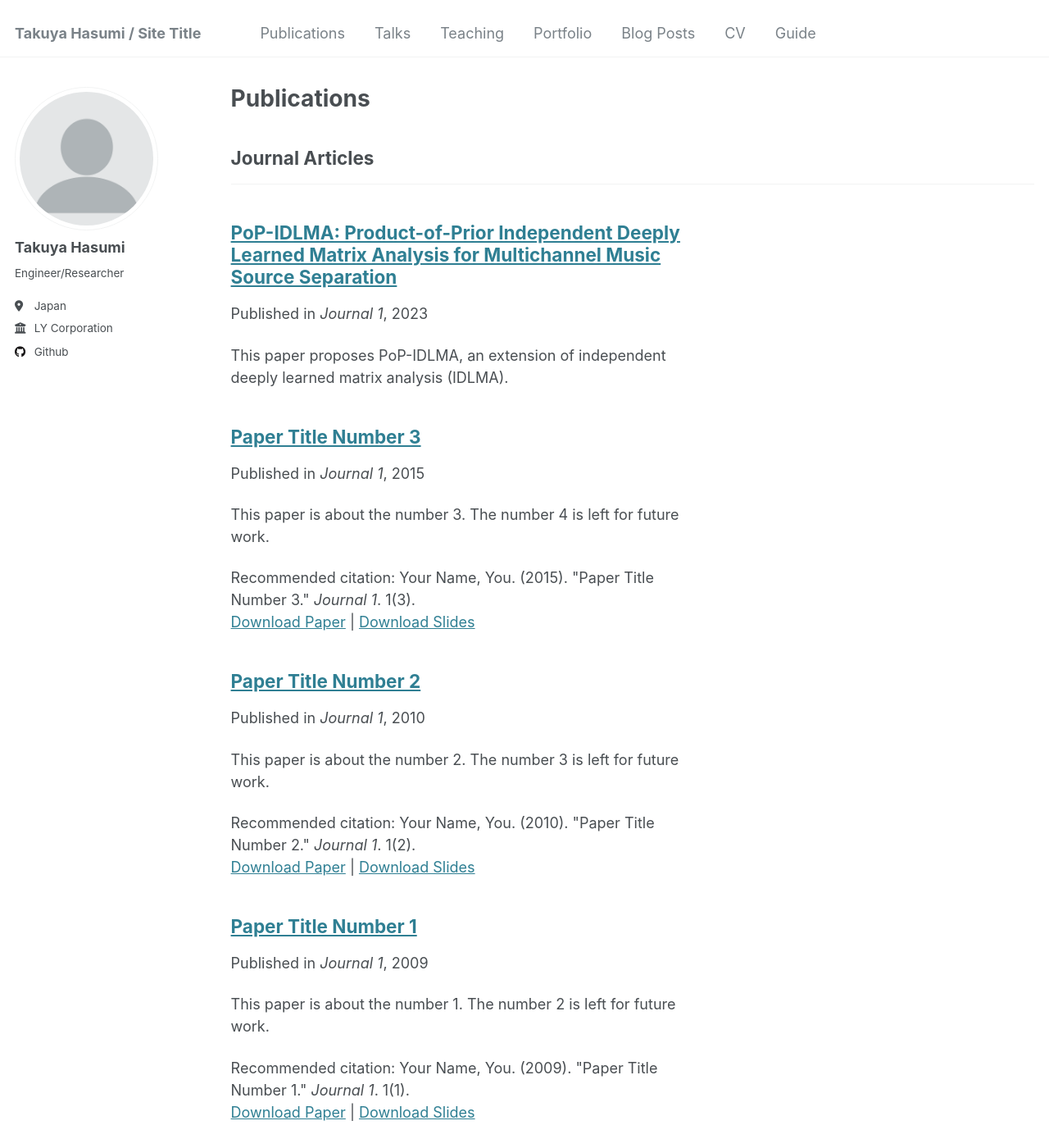
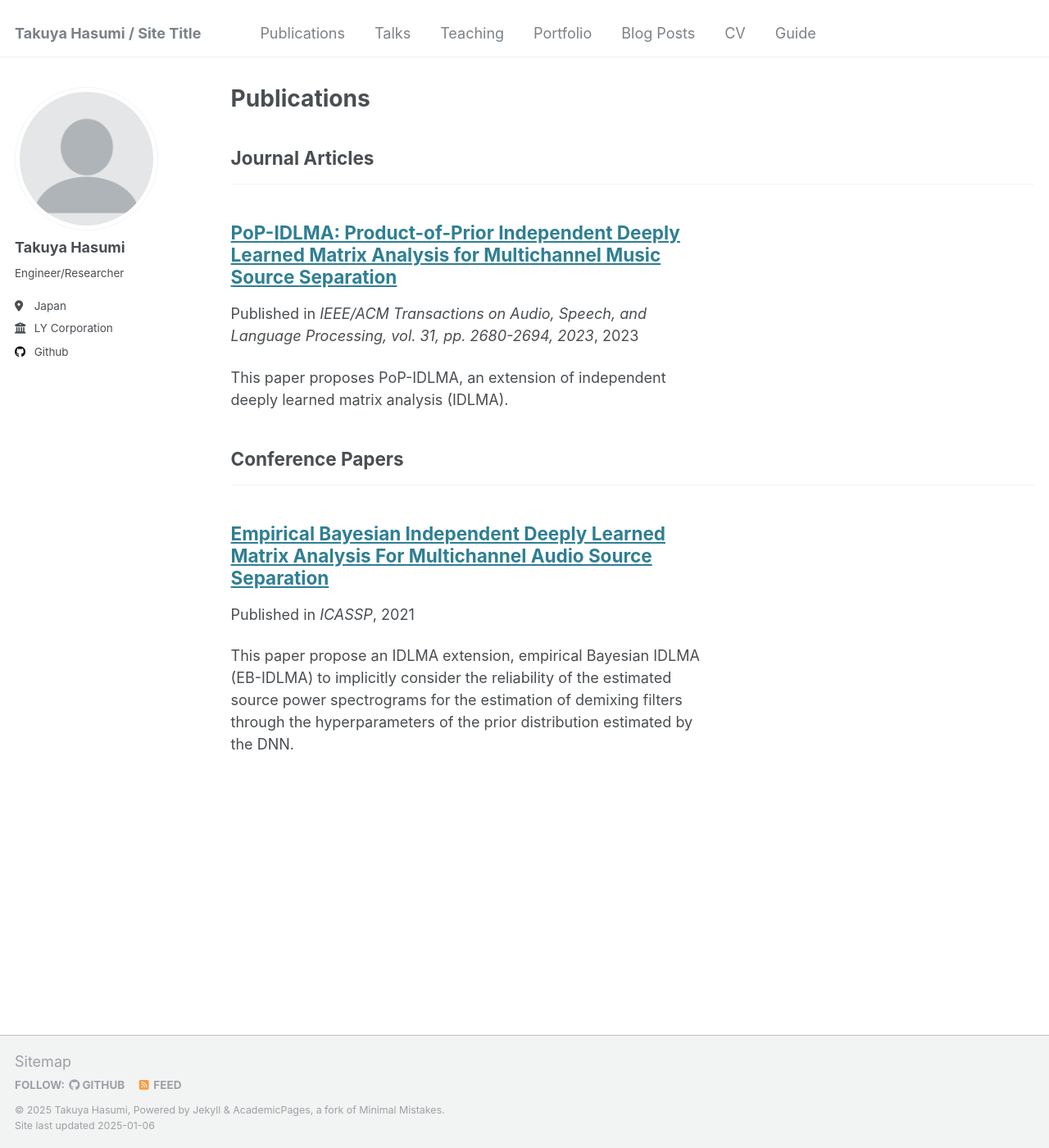
Before and after one commit to tky823/tky823.github.io, a Jekyll site: the page built from _pages/publications.html, in a window 1280 px wide and 1400 px high. Shown: the whole window at 82% size. Built offline with Jekyll 4.4.1, drawn with Linux system fonts in a browser that asks for light colours.

Commit message:
Rename files for paper

```diff
--- a/_publications/2009-10-01-paper-title-number-1.md
+++ /dev/null
@@ -1,14 +0,0 @@
----
-title: "Paper Title Number 1"
-collection: publications
-category: manuscripts
-permalink: /publication/2009-10-01-paper-title-number-1
-excerpt: 'This paper is about the number 1. The number 2 is left for future work.'
-date: 2009-10-01
-venue: 'Journal 1'
-slidesurl: 'http://academicpages.github.io/files/slides1.pdf'
-paperurl: 'http://academicpages.github.io/files/paper1.pdf'
-citation: 'Your Name, You. (2009). &quot;Paper Title Number 1.&quot; <i>Journal 1</i>. 1(1).'
----
-
-The contents above will be part of a list of publications, if the user clicks the link for the publication than the contents of section will be rendered as a full page, allowing you to provide more information about the paper for the reader. When publications are displayed as a single page, the contents of the above "citation" field will automatically be included below this section in a smaller font.
--- a/_publications/2010-10-01-paper-title-number-2.md
+++ /dev/null
@@ -1,14 +0,0 @@
----
-title: "Paper Title Number 2"
-collection: publications
-category: manuscripts
-permalink: /publication/2010-10-01-paper-title-number-2
-excerpt: 'This paper is about the number 2. The number 3 is left for future work.'
-date: 2010-10-01
-venue: 'Journal 1'
-slidesurl: 'http://academicpages.github.io/files/slides2.pdf'
-paperurl: 'http://academicpages.github.io/files/paper2.pdf'
-citation: 'Your Name, You. (2010). &quot;Paper Title Number 2.&quot; <i>Journal 1</i>. 1(2).'
----
-
-The contents above will be part of a list of publications, if the user clicks the link for the publication than the contents of section will be rendered as a full page, allowing you to provide more information about the paper for the reader. When publications are displayed as a single page, the contents of the above "citation" field will automatically be included below this section in a smaller font.
--- a/_publications/2015-10-01-paper-title-number-3.md
+++ /dev/null
@@ -1,14 +0,0 @@
----
-title: "Paper Title Number 3"
-collection: publications
-category: manuscripts
-permalink: /publication/2015-10-01-paper-title-number-3
-excerpt: 'This paper is about the number 3. The number 4 is left for future work.'
-date: 2015-10-01
-venue: 'Journal 1'
-slidesurl: 'http://academicpages.github.io/files/slides3.pdf'
-paperurl: 'http://academicpages.github.io/files/paper3.pdf'
-citation: 'Your Name, You. (2015). &quot;Paper Title Number 3.&quot; <i>Journal 1</i>. 1(3).'
----
-
-The contents above will be part of a list of publications, if the user clicks the link for the publication than the contents of section will be rendered as a full page, allowing you to provide more information about the paper for the reader. When publications are displayed as a single page, the contents of the above "citation" field will automatically be included below this section in a smaller font.
--- a/_publications/2023-07-06-taslp-pop.md
+++ b/_publications/2023-07-06-taslp-pop.md
@@ -5,7 +5,7 @@ category: manuscripts
 permalink: /publication/2023-07-06-taslp-pop
 excerpt: "This paper proposes PoP-IDLMA, an extension of independent deeply learned matrix analysis (IDLMA)."
 date: 2023-07-06
-venue: 'Journal 1'
+venue: 'IEEE/ACM Transactions on Audio, Speech, and Language Processing, vol. 31, pp. 2680-2694, 2023'
 ---
 
 Independent deeply learned matrix analysis (IDLMA) is a state-of-the-art determined audio source separation method based on pretrained deep neural networks (DNNs). Owing to the excellent expression power of DNNs, IDLMA can handle a wider range of sources than conventional source models such as nonegative matrix factorization (NMF). However, owing to its supervised nature, the separation performance of IDLMA often degrades in the presence of timbral mismatches between the training data and the to-be-separated data. In this paper, we propose two source models that encompass the NMF- and DNN-based source models by constructing a prior distribution of the source power spectrogram (product of priors: PoP) on the basis of the product-of-expert concept. Since the NMF-based source model works well for a fully blind situation, the proposed models can handle the timbral mismatch without losing the expression power of DNNs. By introducing the PoP-based source models into IDLMA, we propose IDLMA extensions (PoP-IDLMAs) and derive their efficient parameter estimation algorithms on the basis of the majorization–minimization algorithm. Experimental results demonstrated the effectiveness of the proposed PoP-IDLMAs and that the proposed models greatly improve the source power estimation in frequency bands above 500 Hz.
```
